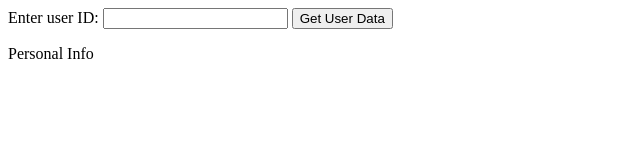
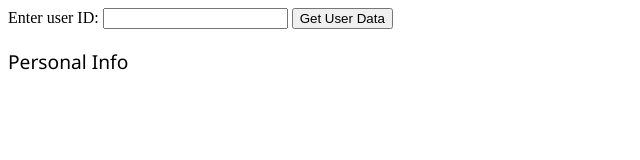
Before and after one commit to Lokeshgti/userdata, a plain HTML site: page index.html in a window 1280 px wide. Shown: the whole page, without its empty margins (0-640 px from the left). Drawn offline with Linux system fonts and the light colour scheme.

Commit message:
Update and rename demo.html to index.html

```diff
--- a/demo.html
+++ b/index.html
@@ -2,7 +2,7 @@
 <html>
 <head>
 	<title>Get User Data</title>
-	<link rel="stylesheet" href="demo.css">
+	<link rel="stylesheet" href="style.css">
 </head>
 <body>
 
```
